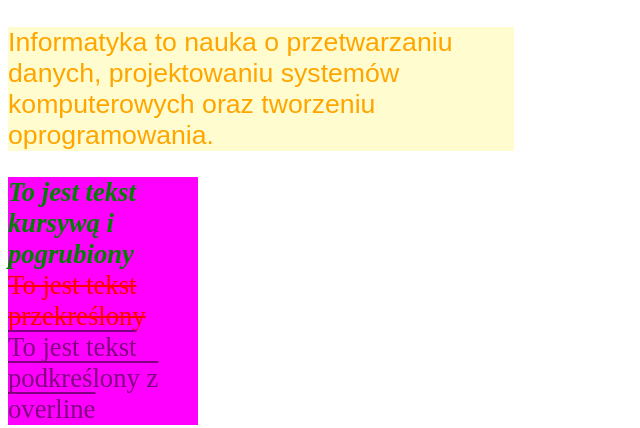
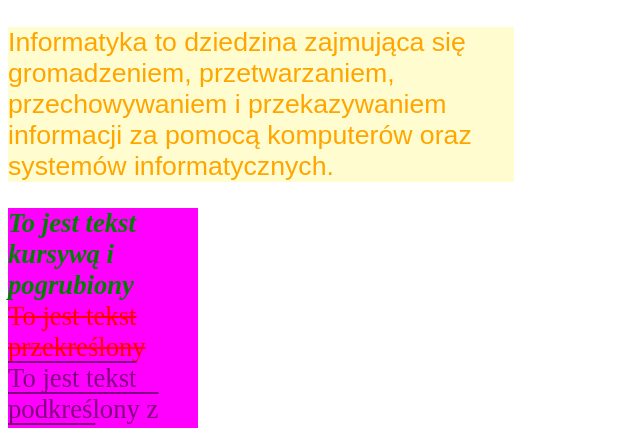
Before and after one commit to niczyjapodoga/1-15, a plain HTML site: page zadanie20_łyba.html in a window 1280 px wide. Shown: the top 428 px of the page, without its empty margins (0-640 px from the left). Drawn offline with Linux system fonts and the light colour scheme.

Commit message:
Update zadanie20_łyba.html

```diff
--- a/zadanie20_łyba.html
+++ b/zadanie20_łyba.html
@@ -7,7 +7,7 @@
 <body>
     <div style="background-color: #FFFDD0; width: 40%; height: 100%;">
         <p style="color: orange; font-size: 20pt; font-family: Arial, sans-serif;">
-            Informatyka to nauka o przetwarzaniu danych, projektowaniu systemów komputerowych oraz tworzeniu oprogramowania.
+            Informatyka to dziedzina zajmująca się gromadzeniem, przetwarzaniem, przechowywaniem i przekazywaniem informacji za pomocą komputerów oraz systemów informatycznych.
         </p>
     </div>
 
```
